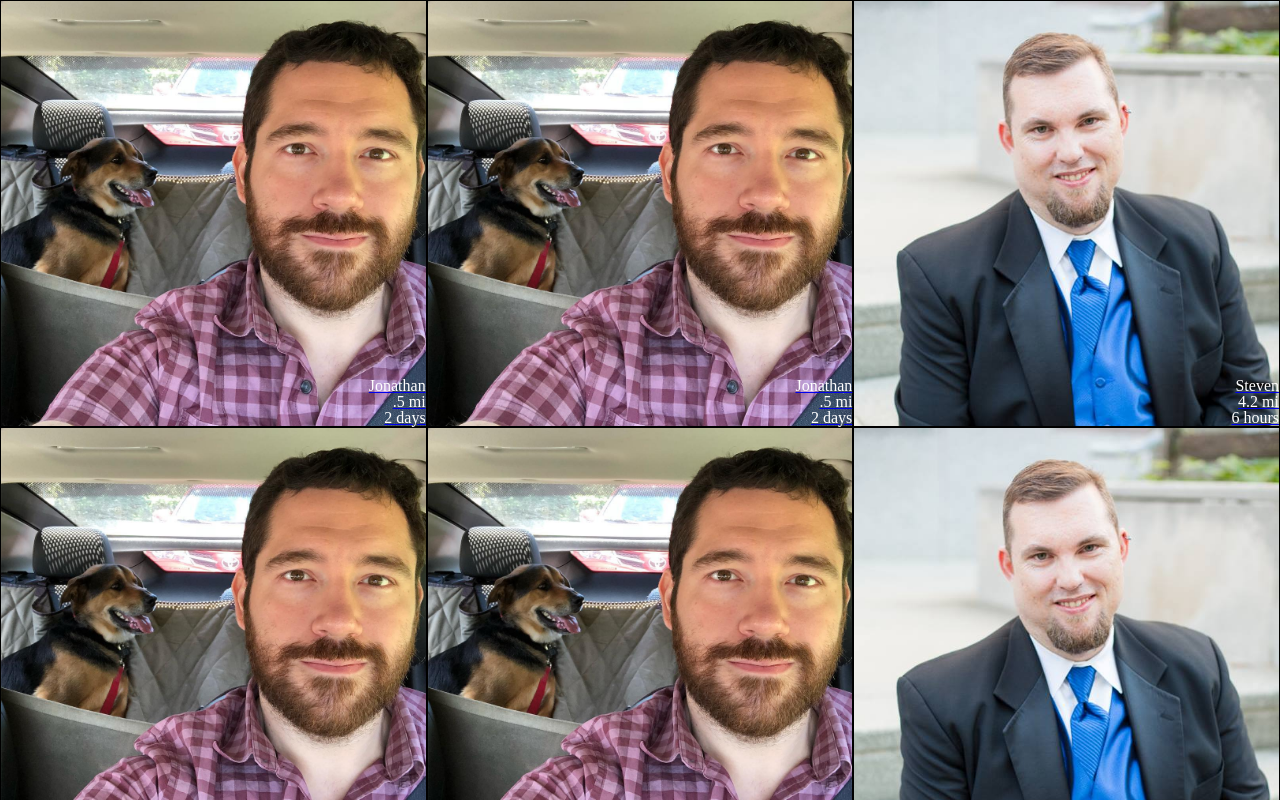
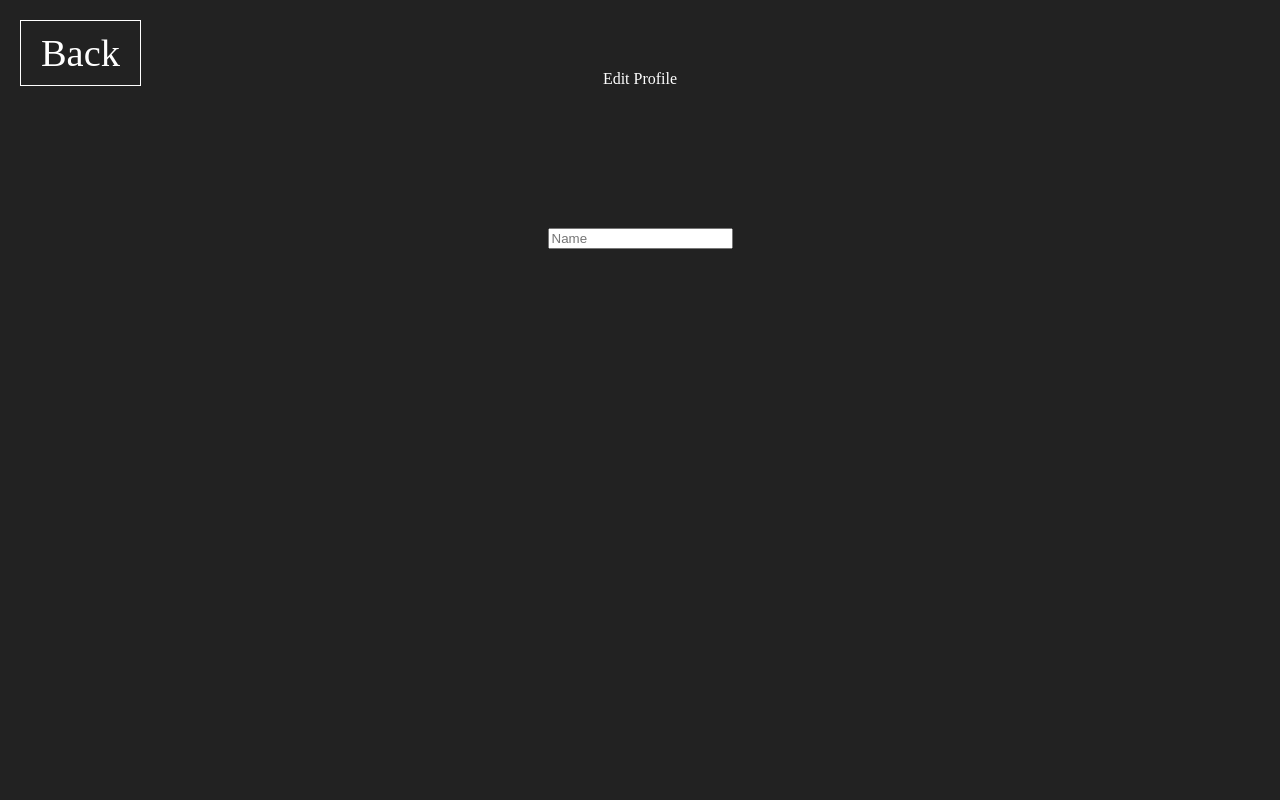
Before and after one commit to MattLong87/gamer-app, a React (Create React App) app: page /editProfile in a window 1280 px wide. Shown: the top 800 px of the page. Built offline with nearby package versions, Linux system fonts and the light colour scheme.

Commit message:
added chat and edit profile components

```diff
--- a/src/App.js
+++ b/src/App.js
@@ -7,6 +7,8 @@ import {
 } from "react-router-dom";
 import Grid from './components/Grid';
 import ProfilePage from './components/ProfilePage';
+import Chat from './components/Chat';
+import EditProfile from './components/EditProfile';
 import './css/reset.css';
 import './css/styles.css';
 
@@ -37,15 +39,17 @@ function App() {
   let profiles = []
 
   //randomly picks from placeholder profiles to fill the profiles array
-  for (let i=0; i < 99; i++){
+  for (let i=0; i < 40; i++){
     let randomNumber = Math.floor(Math.random() * profileExamples.length);
     profiles.push(profileExamples[randomNumber]);
   }
 
   return (
-    <Router>
+    <Router className="app">
       <Switch>
         <Route path="/profile" component={ProfilePage} />
+        <Route path="/chat" component={Chat} />
+        <Route path="/editProfile" component={EditProfile} />
         <Route path="/">
           <Grid profiles={profiles} />
         </Route>
--- /dev/null
+++ b/src/components/Chat.js
@@ -0,0 +1,17 @@
+import React from 'react';
+import {Link} from "react-router-dom";
+import '../css/chat.css';
+
+export default class Chat extends React.Component {
+    render() {
+
+        return (
+            <div className="chat">
+                <Link to="/">
+                    <button className="back">Back</button>
+                </Link>
+                <span>Chat</span>
+            </div>
+        );
+    }
+}
--- /dev/null
+++ b/src/components/EditProfile.js
@@ -0,0 +1,20 @@
+import React from 'react';
+import { Link } from "react-router-dom";
+import '../css/editProfile.css';
+
+export default class EditProfile extends React.Component {
+    render() {
+
+        return (
+            <div className="edit-profile">
+                <Link to="/">
+                    <button className="back">Back</button>
+                </Link>
+                <div className="container">
+                    <span>Edit Profile</span>
+                    <input placeholder="Name" />
+                </div>
+            </div>
+        );
+    }
+}
--- a/src/components/Grid.js
+++ b/src/components/Grid.js
@@ -1,6 +1,7 @@
 import React from 'react';
 import {Link} from "react-router-dom";
 import Thumbnail from './Thumbnail';
+import '../css/grid.css';
 
 export default class Grid extends React.Component {
 
@@ -13,6 +14,9 @@ export default class Grid extends React.Component {
     return (
       <div className="grid">
           {thumbnails}
+          <Link to="/editProfile" className="edit-profile-button">
+            Edit Profile
+          </Link>
       </div>
     );
   }
--- a/src/components/ProfilePage.js
+++ b/src/components/ProfilePage.js
@@ -14,6 +14,9 @@ export default class ProfilePage extends React.Component {
                 <span className="name">{profile.name}</span>
                 <span className="distance">{profile.distance}</span>
                 <span className="lastOnline">{profile.lastOnline}</span>
+                <Link to="/chat">
+                    <button className="chat-button">Chat</button>
+                </Link>
             </div>
         );
     }
--- /dev/null
+++ b/src/css/chat.css
@@ -0,0 +1,9 @@
+.chat{
+    height: 100vh;
+    background: #222;
+    color: white;
+    display: flex;
+    flex-direction: column;
+    justify-content: flex-end;
+    font-size: 8vw;
+}
--- /dev/null
+++ b/src/css/editProfile.css
@@ -0,0 +1,14 @@
+.edit-profile{
+    height: 100vh;
+    background: #222;
+    color: white;
+}
+
+.edit-profile .container{
+    display: flex;
+    flex-direction: column;
+    justify-content: space-around;
+    align-items: center;
+    height: 40vh;
+    margin: auto;
+}
--- /dev/null
+++ b/src/css/grid.css
@@ -0,0 +1,11 @@
+.edit-profile-button{
+    position: fixed;
+    bottom: 30px;
+    left: 50%;
+    transform: translateX(-50%);
+    background: rgb(255, 208, 0);
+    color: black;
+    border-radius: 30px;
+    padding: 20px 50px;
+    font-size: 18px;
+}
--- a/src/css/profilePage.css
+++ b/src/css/profilePage.css
@@ -14,15 +14,3 @@
 .profilePage .name{
     font-size: 20vw;
 }
-
-.profilePage .back{
-    position: absolute;
-    top: 20px;
-    left: 20px;
-    font-size: 3vw;
-    border: 1px solid white;
-    padding: 10px 20px;
-    background: unset;
-    color: white;
-    font-family: unset;
-}
--- a/src/css/styles.css
+++ b/src/css/styles.css
@@ -6,3 +6,15 @@
     display: grid;
     grid-template-columns: 1fr 1fr 1fr;
 }
+
+.back{
+    position: absolute;
+    top: 20px;
+    left: 20px;
+    font-size: 3vw;
+    border: 1px solid white;
+    padding: 10px 20px;
+    background: unset;
+    color: white;
+    font-family: unset;
+}
```
Also changed, not shown: 1 other file (tests, documents, lock files or other folders).
